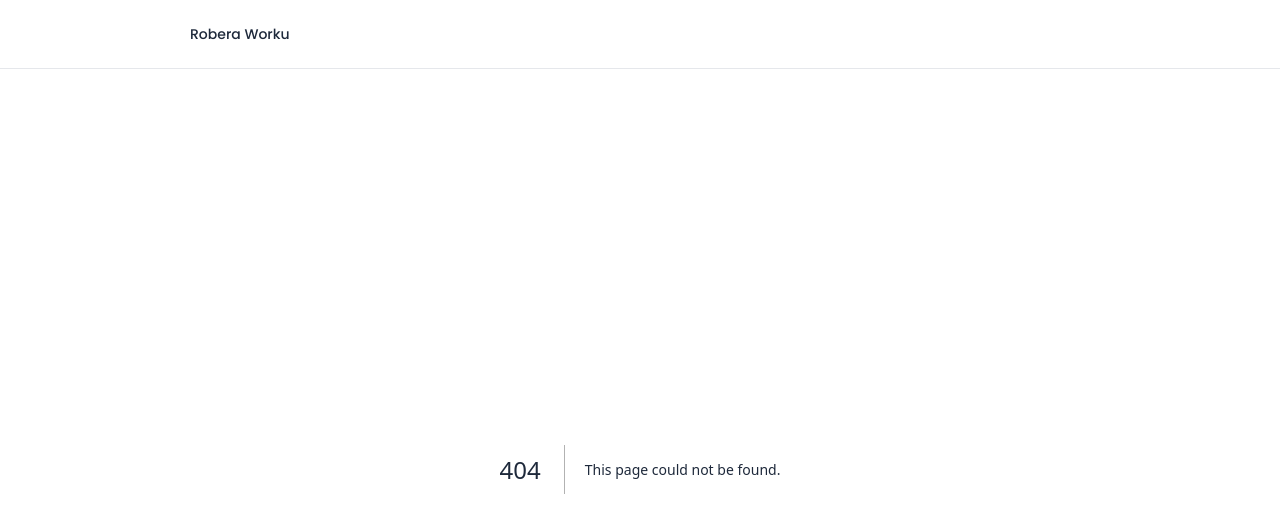
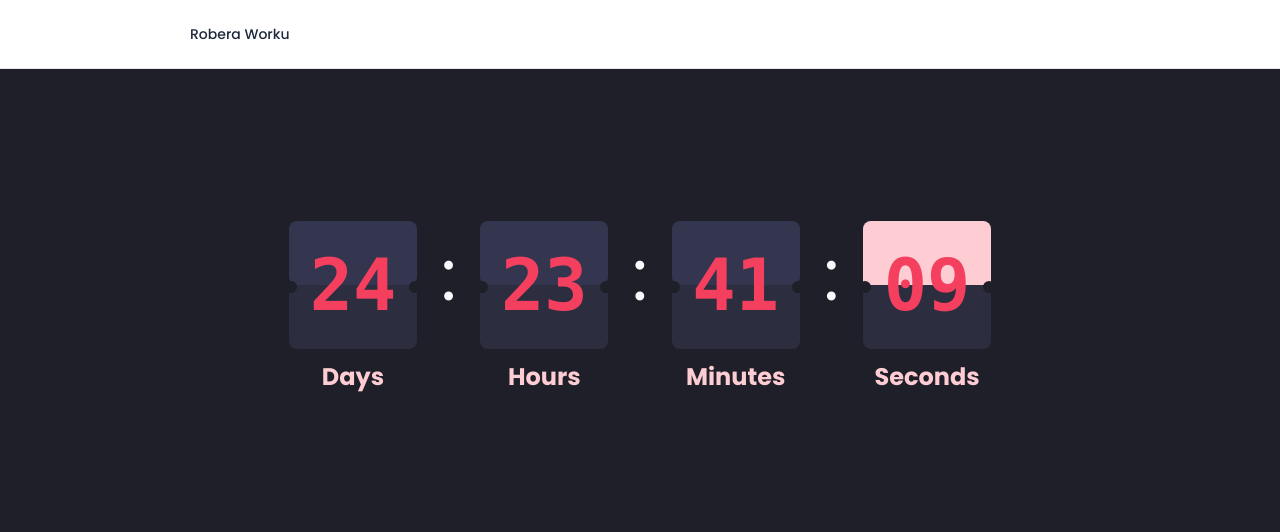
Before and after one commit to Robgogo/Robgogo.github.io, a Next.js app: page /time-left in a window 1280 px wide. Before the commit this address had no page. Shown: the top 532 px of the page. Built offline with nearby package versions, Linux system fonts and the light colour scheme.

Commit message:
Added countdown timer

```diff
--- /dev/null
+++ b/src/app/time-left/page.tsx
@@ -0,0 +1,69 @@
+"use client";
+import { useEffect, useState } from "react";
+import type { NextPage } from "next";
+import Head from "next/head";
+import { TimerContainer } from "@/components/TimerContainer";
+
+const TimeLeft: NextPage = () => {
+  const [time, setTime] = useState<number>(0);
+  const [days, setDays] = useState<number>(0);
+  const [hours, setHours] = useState<number>(0);
+  const [minutes, setMinutes] = useState<number>(0);
+  const [seconds, setSeconds] = useState<number>(0);
+
+  const timeToDays = 60 * 60 * 24 * 1000;
+
+  let countDownDate = new Date("2024-01-03").getTime() + timeToDays;
+
+  useEffect(() => {
+    var updateTime = setInterval(() => {
+      var now = new Date().getTime();
+
+      var difference = countDownDate - now;
+
+      var newDays = Math.floor(difference / (1000 * 60 * 60 * 24));
+      var newHours = Math.floor(
+        (difference % (1000 * 60 * 60 * 24)) / (1000 * 60 * 60)
+      );
+      var newMinutes = Math.floor(
+        (difference % (1000 * 60 * 60)) / (1000 * 60)
+      );
+      var newSeconds = Math.floor((difference % (1000 * 60)) / 1000);
+
+      setDays(newDays);
+      setHours(newHours);
+      setMinutes(newMinutes);
+      setSeconds(newSeconds);
+
+      if (difference <= 0) {
+        clearInterval(updateTime);
+        setDays(0);
+        setHours(0);
+        setMinutes(0);
+        setSeconds(0);
+      }
+    });
+
+    return () => {
+      clearInterval(updateTime);
+    };
+  }, [time]);
+
+  return (
+    <div className="flex min-h-screen flex-col items-center bg-[#1e1f29]">
+      <Head>
+        <title>Launch Countdown Timer</title>
+        <link rel="icon" href="/favicon.ico" />
+      </Head>
+
+      <TimerContainer
+        days={days}
+        hours={hours}
+        minutes={minutes}
+        seconds={seconds}
+      />
+    </div>
+  );
+};
+
+export default TimeLeft;
--- /dev/null
+++ b/src/components/NumberBox.tsx
@@ -0,0 +1,35 @@
+import React from "react";
+
+interface numProp {
+  num: string;
+  unit: string;
+  flip: boolean;
+}
+
+export const NumberBox = ({ num, unit, flip }: numProp) => {
+  return (
+    <div className="flex flex-col items-center mt-4 px-2">
+      <div className=" relative bg-transparent flex flex-col items-center justify-center rounded-lg w-32 h-32 text-2xl md:text-4xl mt-4 ">
+        <div className="rounded-t-lg rounded-b-lg bg-[#343650] w-full h-full"></div>
+
+        <div className="text-5xl absolute text-rose-500 z-10 font-bold font-redhat md:text-7xl font-mono ">
+          {num}
+        </div>
+
+        <div className=" rounded-b-lg rounded-t-lg bg-[#2c2e3f] w-full h-full"></div>
+
+        <div
+          className={`absolute w-full h-1/2 top-0 rounded-t-lg z-5 ${
+            flip ? "animate-flip bg-rose-200" : "bg-transparent"
+          }`}
+        ></div>
+        {/* Two Small Dots */}
+        <div className="absolute -right-1 top-[60px] rounded-full w-[12px] h-[12px] bg-[#1e1f29]"></div>
+        <div className="absolute -left-1 top-[60px] rounded-full w-[12px] h-[12px] bg-[#1e1f29]"></div>
+      </div>
+      <p className="text-lg mt-3 font-semibold text-rose-200 md:text-2xl ">
+        {unit}
+      </p>
+    </div>
+  );
+};
--- /dev/null
+++ b/src/components/TimerContainer.tsx
@@ -0,0 +1,88 @@
+import React from "react";
+import { NumberBox } from "./NumberBox";
+
+interface timeProps {
+  days: number;
+  hours: number;
+  minutes: number;
+  seconds: number;
+}
+
+export const TimerContainer = ({
+  days,
+  hours,
+  minutes,
+  seconds,
+}: timeProps) => {
+  let daysFlip = false;
+  let hoursFlip = false;
+  let minutesFlip = false;
+  let secondsFlip = true;
+
+  if (seconds <= 0 && minutes <= 0 && hours <= 0 && days <= 0) {
+    daysFlip = false;
+    hoursFlip = false;
+    minutesFlip = false;
+    secondsFlip = false;
+  }
+
+  if (seconds == 0) {
+    if (minutes != 0) {
+      seconds = 59;
+    }
+
+    secondsFlip = false;
+    minutesFlip = true;
+  }
+  if (minutes == 0) {
+    if (hours != 0) {
+      minutes = 59;
+    }
+
+    minutesFlip = false;
+    hoursFlip = true;
+  }
+
+  if (hours == 0) {
+    hoursFlip = false;
+    if (days != 0) {
+      daysFlip = true;
+    }
+  }
+
+  return (
+    <div className=" mt-2 md:mt-20 rounded-xl">
+      <div className="grid grid-cols-2 gap-4 py-6 px-10 md:flex md:items-center md:justify-between md:mt-2 rounded-xl md:px-6 md:py-8 ">
+        <NumberBox
+          num={`${days < 10 ? "0" : ""}${days}`}
+          unit="Days"
+          flip={daysFlip}
+        />
+        <span className=" hidden text-5xl -mt-8 md:inline-block md:text-7xl font-normal text-gray-50 ">
+          :
+        </span>
+        <NumberBox
+          num={`${hours < 10 ? "0" : ""}${hours}`}
+          unit="Hours"
+          flip={hoursFlip}
+        />
+        <span className="hidden text-5xl -mt-8 md:inline-block md:text-7xl font-normal text-gray-50 ">
+          :
+        </span>
+        <NumberBox
+          num={`${minutes < 10 ? "0" : ""}${minutes}`}
+          unit="Minutes"
+          flip={minutesFlip}
+        />
+        <span className="hidden text-5xl -mt-8 md:inline-block md:text-7xl font-normal text-gray-50 ">
+          :
+        </span>
+        <NumberBox
+          num={`${seconds < 10 ? "0" : ""}${seconds}`}
+          unit="Seconds"
+          flip={secondsFlip}
+        />
+      </div>
+    </div>
+  );
+};
```
